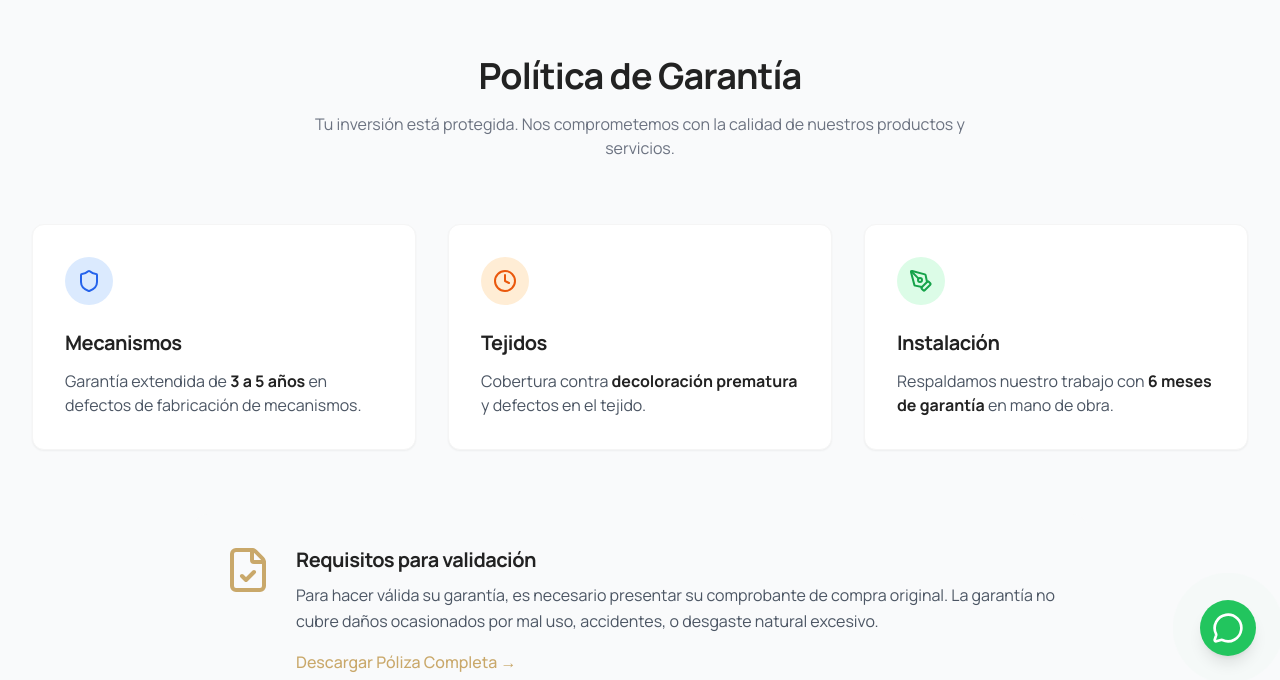
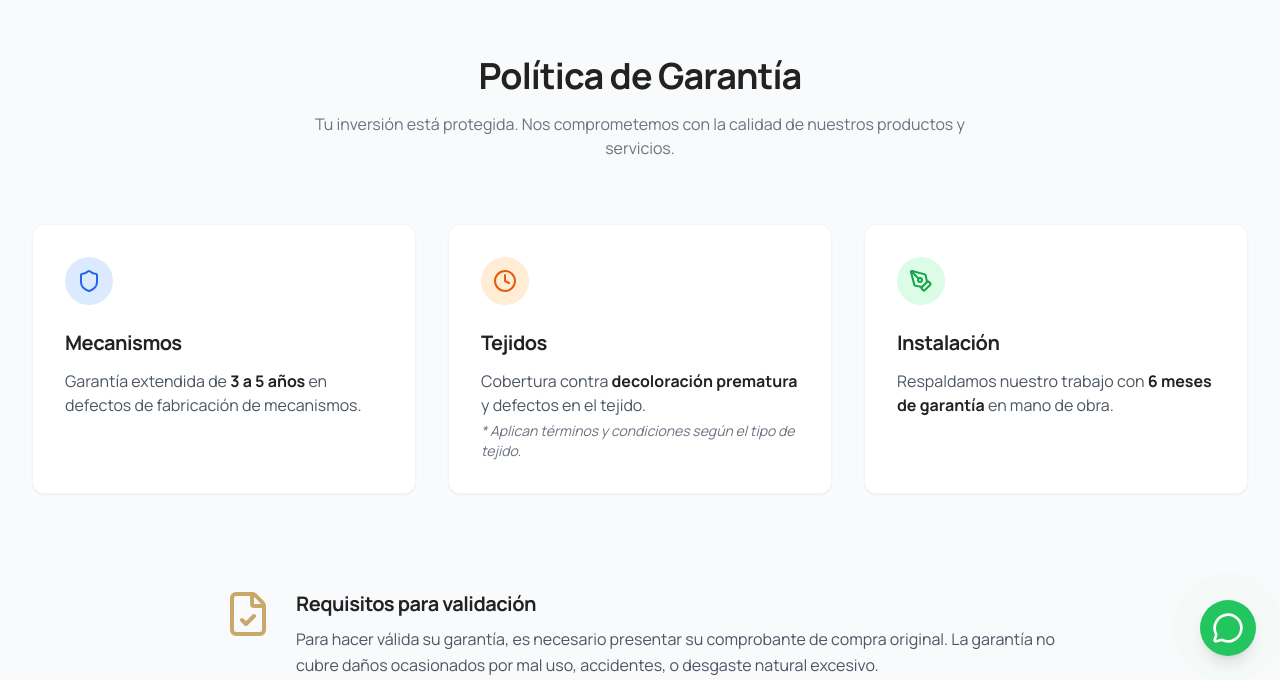
Before and after one commit to afpersianasweb-dev/af-persianas, a React (Vite) app: page /garantia in a window 1280 px wide. Shown: the part 120-800 px from the top of the page. Built offline with nearby package versions, Linux system fonts and the light colour scheme.

Commit message:
update: Cambio de textos, garantia y home

```diff
--- a/src/pages/Home.jsx
+++ b/src/pages/Home.jsx
@@ -150,7 +150,7 @@ const Home = () => {
                         </div>
                         <h3 className="text-lg font-bold mb-2">Garantía</h3>
                         <p className="text-neutral-500 text-sm">
-                            Tu inversión está segura. Ofrecemos garantía real en <strong>mecanismos y tejidos</strong> contra defectos de fabricación.
+                            Tu inversión está segura. Ofrecemos garantía real en <strong>mecanismos y tejidos</strong> contra defectos de fabricación (Aplican términos y condiciones según el tejido).
                         </p>
                     </article>
                     <article className="p-6 bg-white rounded-xl shadow-sm hover:shadow-md transition-all h-full">
--- a/src/pages/Warranty.jsx
+++ b/src/pages/Warranty.jsx
@@ -42,6 +42,8 @@ const Warranty = () => {
                     <h3 className="text-xl font-bold mb-3">Tejidos</h3>
                     <p className="text-neutral-600">
                         Cobertura contra <span className="font-bold text-neutral-800">decoloración prematura</span> y defectos en el tejido.
+                        <br />
+                        <span className="text-sm text-neutral-500 italic mt-1 block">* Aplican términos y condiciones según el tipo de tejido.</span>
                     </p>
                 </motion.div>
 
```
